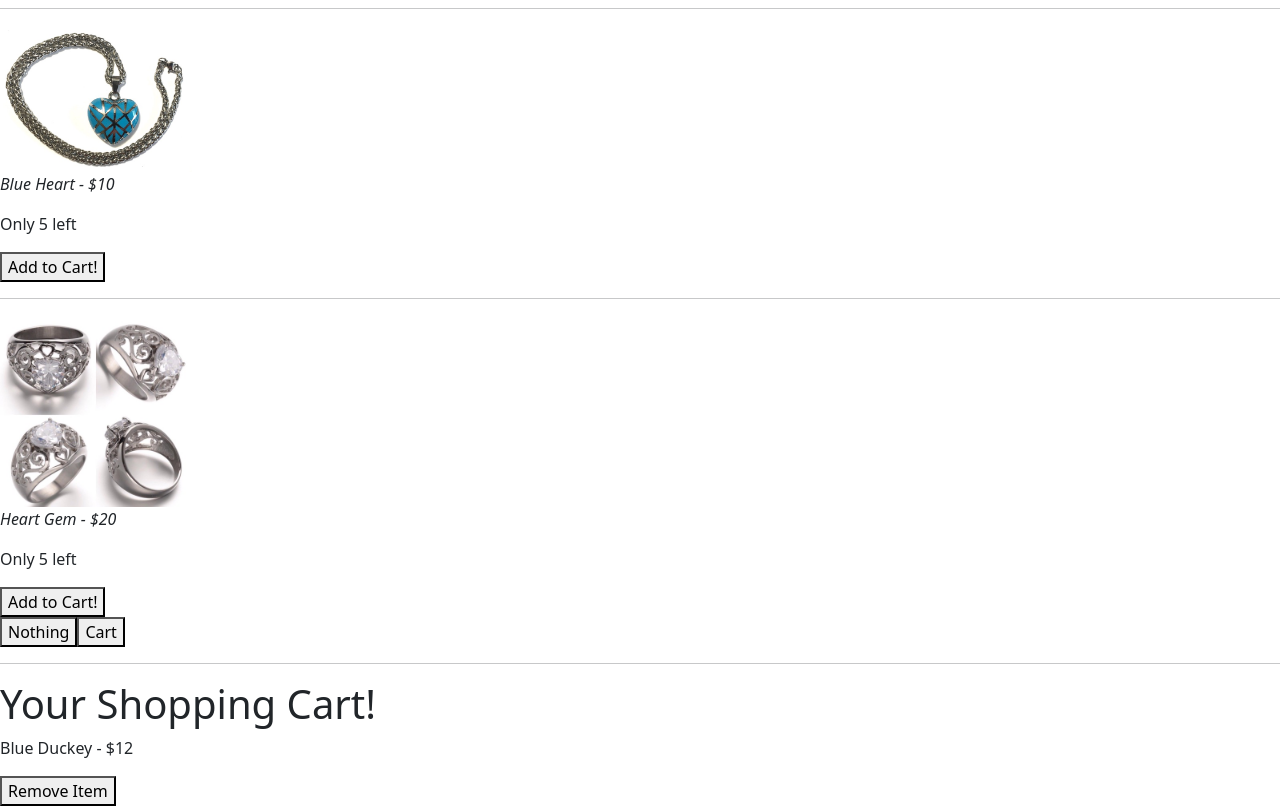
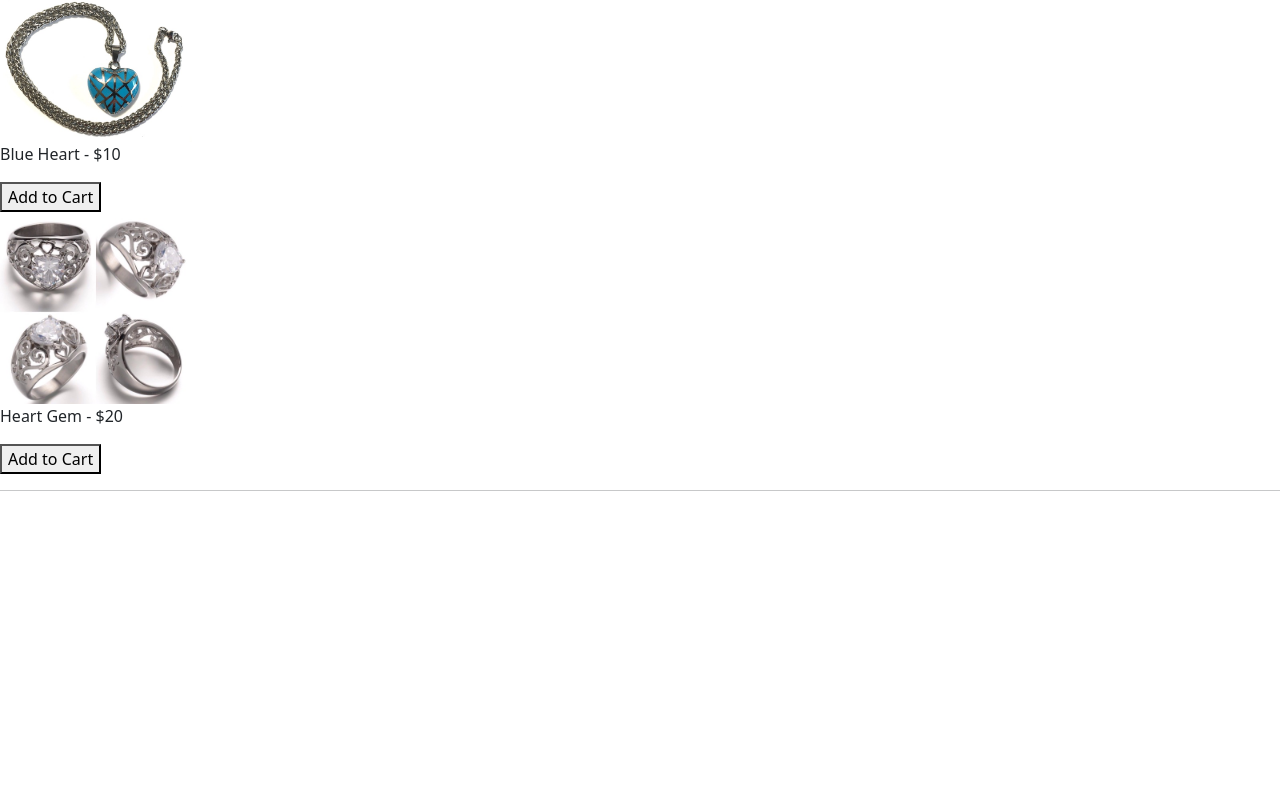
Before and after one commit to maurorosalesjr/Jewelry, a React (Create React App) app: page / in a window 1280 px wide. Shown: the part 730-1540 px from the top of the page. After the commit the page ends 1237 px from the top, so only its background shows below. Built offline with nearby package versions, Linux system fonts and the light colour scheme.

Commit message:
complete rebuild, starting at the cart and now using useStatements and conditionals

```diff
--- a/src/components/App.js
+++ b/src/components/App.js
@@ -1,7 +1,6 @@
 import React from "react";
 import Header from "./Header";
 import JewelryControl from "./JewelryControl";
-import Cart from "./Cart";
 import PropTypes from "prop-types"
 
 const bodyStyle = {
@@ -14,7 +13,6 @@ function App() {
       <div style={bodyStyle}>
       <JewelryControl />
       <hr/>
-      <Cart/>
       </div>
     </React.Fragment>
   );
--- a/src/components/Cart.js
+++ b/src/components/Cart.js
@@ -1,45 +1,19 @@
-import React, {useState} from "react";
-import PropTypes from 'prop-types';
-import mainJewelryList from "./MainJewelryList";
+import React from 'react';
 
 
 function Cart(props) {
-    // const jewel = props;
-    const [jewelry, setJewelry] = useState([]);
-    const jewelryItem = mainJewelryList;
-
-    const addJewelry = (jewelryItem) => {
-        setJewelry([...jewelry, jewelryItem]);
+    return (
+        <React.Fragment>
+        <h2>Shopping Cart</h2>
+        {props.jewelry.map((jewelryItems) => (
+            <div key={jewelryItems.id}>
+            <p>{jewelryItems.name} - ${jewelryItems.price}</p>
+            <button onClick={() => props.removeFromCart(jewelryItems)}>Remove from Cart</button>
+            </div>
+        ))}
+        <p>Total Price: ${props.totalPrice}</p>
+        </React.Fragment>
+    );
     }
 
-    const removeJewelry = (jewelryItem) => {
-        const newJewelry = jewelry.filter((j) => j !== jewelryItem);
-        setJewelry(newJewelry);
-    }
-
-    const totalPrice = jewelry.reduce((acc, curr) => acc + curr.price, 0);
-
-    return (
-        <React.Fragment>
-        <div>
-            <h1>Your Shopping Cart!</h1>
-            {jewelryItem.map((jewelryItem) => (
-                <div key={jewelryItem.id}>
-                <p>{jewelryItem.name} - ${jewelryItem.price}</p>
-                <button onClick={() => removeJewelry(jewelryItem)}>Remove Item</button>
-                </div>
-            ))}
-            <p>Total Price: ${totalPrice}</p>
-        </div>
-        </React.Fragment>
-    );
-};
-
 export default Cart;
-
-
-Cart.propTypes = {
-    cart: PropTypes.object,
-    addJewelry: PropTypes.func,
-    removeJewelry: PropTypes.func,
-}
--- a/src/components/JewelryControl.js
+++ b/src/components/JewelryControl.js
@@ -1,4 +1,4 @@
-import React from "react";
+import React, {useState} from "react";
 // import JewelryCategory from "./JewelryCategory";
 import JewelryDetail from "./JewelryDetail";
 import JewelryList from "./JewelryList";
@@ -6,100 +6,37 @@ import mainJewelryList from "./MainJewelryList";
 import Cart from "./Cart"
 import 'bootstrap/dist/css/bootstrap.min.css'
 
-class JewelryControl extends React.Component {
-  constructor(props) {
-    super(props);
-    this.state = {
-      mainJewelryList: mainJewelryList,
-      selectedJewelry: null,
-      cartView: false,
-    };
-    this.handleClick = this.handleClick.bind(this);
+function JewelryControl() {
+
+
+  const [jewelry, setJewelry] = useState([]);
+  const [showCart, setShowCart] = useState(false);
+
+  // Add a jewelry item to the shopping cart
+  const addToCart = (jewelryItem) => {
+    setJewelry([...jewelry, jewelryItem]);
   }
 
-
-  handleClick = () => {
-    if(this.state.selectedJewelry != null){
-      this.setState({
-        selectedJewelry: null,
-        cartVeiw: false,
-      })
-    } else {
-      this.setState(prevState => ({
-        cartVeiw: !prevState.cartVeiw,
-      }));
-    }
+  // Remove a jewelry item from the shopping cart
+  const removeFromCart = (jewelryItem) => {
+    const newJewelry = jewelry.filter((j) => j !== jewelryItem);
+    setJewelry(newJewelry);
   }
 
-  handleChangingSelectedJewelry = (id) => {
-    const selectedJewelry = this.state.mainJewelryList.filter(jewelry => jewelry.id === id)[0];
-    this.setState({selectedJewelry: selectedJewelry});
-  }
+  // Calculate the total price of all jewelry items in the shopping cart
+  const totalPrice = jewelry.reduce((acc, curr) => acc + curr.price, 0);
 
-  handleQuantitySub = (id) => {
-    const sellJewel = this.state.mainJewelryList.filter(jewelry => jewelry.id ===id)[0];
-    if(sellJewel.quantity > 0) {
-      const sold= sellJewel.quantity -1;
-      const soldJewel = {...sellJewel, quantity: sold}
-      const newMainJewelryList = this.state.mainJewelryList.filter(jewelry => jewelry.id !== id).concat(soldJewel)
-        this.setState({
-          mainJewelryList: newMainJewelryList,
-          selectedJewelry: null,
-        });
-    } else {
-      const newMainJewelryList = this.state.mainJewelryList.filter(jewelry => jewelry.id !== id);
-      this.setState({
-        mainJewelryList: newMainJewelryList,
-        selectedJewelry: null,
-      })
-    }
-  }
-
-  handleCartView = () => {
-    const newCart = this.state.cartView;
-    console.log("cart view reached")
-    this.setState({
-      cartView: newCart,
-      selectedJewelry: null,
-    });
-  }
-
-  addJewelry = (jewelry) => {
-    this.setState([...jewelry, jewelry]);
-    console.log("added jewelry!")
-}
-
-  render(){
-    let currentlyVisibleState = null;
-    let buttonText = null;
-    if (this.state.selectedJewelry != null) {
-      currentlyVisibleState = <JewelryDetail jewerly={this.state.selectedJewelry}
-                                              onClickingAddToCart={this.addJewelry}
-                                              onClickingSubtract = {this.handleQuantitySub} />
-      buttonText = "Back"
-    } else if(this.state.cartView) {
-      currentlyVisibleState = <Cart cart={this.state.cartView} />
-      buttonText = "Checkout"
-    } else {
-      currentlyVisibleState = <JewelryList jewelryList={this.state.mainJewelryList}
-                                            onJewelrySelection={this.handleChangingSelectedJewelry}
-                                            onClickingSubtract = {this.handleQuantitySub}
-                                            onClickingAddToCart={this.handleQuantitySub}
-                                            onClickingCart = {this.handleCartView}/>;
-                                            buttonText="Nothing"
-    }
-
-
-    return (
-      <React.Fragment>
-        {currentlyVisibleState}
-        <button onClick={this.handleClick}>{buttonText}</button>
-        <button onClick={this.handleCartView}>Cart</button>
-      </React.Fragment>
-    );
-  }
-
-
+  return (
+    <div>
+      <h1>My Jewelry Store</h1>
+      <button onClick={() => setShowCart(!showCart)}>Cart</button>
+      {showCart ? (
+        <Cart jewelry={jewelry} removeFromCart={removeFromCart} totalPrice={totalPrice} />
+      ) : (
+        <JewelryList addToCart={addToCart} />
+      )}
+    </div>
+  );
 }
 
 export default JewelryControl;
--- a/src/components/JewelryDetail.js
+++ b/src/components/JewelryDetail.js
@@ -1,50 +1,19 @@
-import React, {useState} from "react";
-import PropTypes from "prop-types";
+import React from 'react';
+import mainJewelryList from './MainJewelryList';
 
-const deetStyle = {
-    marginLeft: "5%",
-    textAlign: "left",
-
-}
-
-const imgStyle = {
-    align: "center",
-    display: "flex",
-    justifyContent: "center",
-    alignItem: "center",
-    marginBottom: "5%"
-}
 
 function JewelryDetail(props) {
-    const { jewerly, } = props;
-    const [jewelry, setJewelry] = useState([]);
+    const { id } = props.match.params;
+    const item = mainJewelryList.find((item) => item.id === parseInt(id));
 
-    const addJewelry = (jewelry) => {
-        setJewelry([...jewelry, jewelry]);
-        console.log("reached!")
-    }
-
-
-    return(
-        <React.Fragment>
-            <div style={deetStyle}>
-                <div style={imgStyle}>
-                    <img src={jewerly.photo} alt={jewerly.altTag} />
-                </div>
-                <h3>{jewerly.name}</h3>
-                <h6>{jewerly.catagory}</h6>
-                <p>{jewerly.desc}</p>
-                <p><em>${jewerly.price}</em></p>
-                <p>Only {jewerly.quantity} {jewerly.name}s in stock</p>
-                <button onClick={()=> addJewelry(jewerly.id)}>Add to Cart</button>
-            </div>
-        </React.Fragment>
-    )
-}
-
-JewelryDetail.propTypes = {
-    jewerly: PropTypes.object,
-    whenSaleClicked: PropTypes.func,
+    return (
+        <div className="details">
+        <h2>{item.name}</h2>
+        <img src={item.image} alt={item.name} />
+        <p>{`Price: $${item.price.toFixed(2)}`}</p>
+        <p>{`Description: ${item.description}`}</p>
+        </div>
+    );
 }
 
 export default JewelryDetail;
--- a/src/components/JewelryList.js
+++ b/src/components/JewelryList.js
@@ -1,36 +1,29 @@
-import React from "react";
-import PropTypes from "prop-types";
-import Jewelry from "./Jewelry";
-import Cart from "./Cart";
-import 'bootstrap/dist/css/bootstrap.min.css'
+import React from 'react';
+import mainJewelryList  from './MainJewelryList';
 
-function JewelryList (props) {
+
+const imgStyle ={
+    maxWidth: "15%",
+    display: "block",
+    align: "left",
+    }
+
+
+function JewelryList(props) {
     return (
-        <React.Fragment>
-            {props.jewelryList.map((jewelry) =>
-                <Jewelry
-                    whenJewelryClicked={props.onJewelrySelection}
-                    whenSaleClicked={props.onClickingSubtract}
-                    category={jewelry.category}
-                    name={jewelry.name}
-                    desc={jewelry.desc}
-                    price={jewelry.price}
-                    photo={jewelry.photo}
-                    altTag={jewelry.altTag}
-                    quantity={parseInt(jewelry.quantity)}
-                    id={jewelry.id}
-                    key={jewelry.id} />
-                    )
-            }
-        </React.Fragment>
+        <div>
+        <h2>Jewelry Items</h2>
+        {mainJewelryList.map((jewelryItem) => (
+
+            <div key={jewelryItem.id}>
+            <img style={imgStyle} src={jewelryItem.photo} alt={jewelryItem.altTag} />
+            <p>{jewelryItem.name} - ${jewelryItem.price}</p>
+
+            <button onClick={() => props.addToCart(jewelryItem)}>Add to Cart</button>
+            </div>
+        ))}
+        </div>
     );
-}
-
-JewelryList.propTypes = {
-    jewelryList: PropTypes.array,
-    onJewelrySelection: PropTypes.func,
-    onSaleClicked: PropTypes.func,
-
-}
+    }
 
 export default JewelryList;
```
